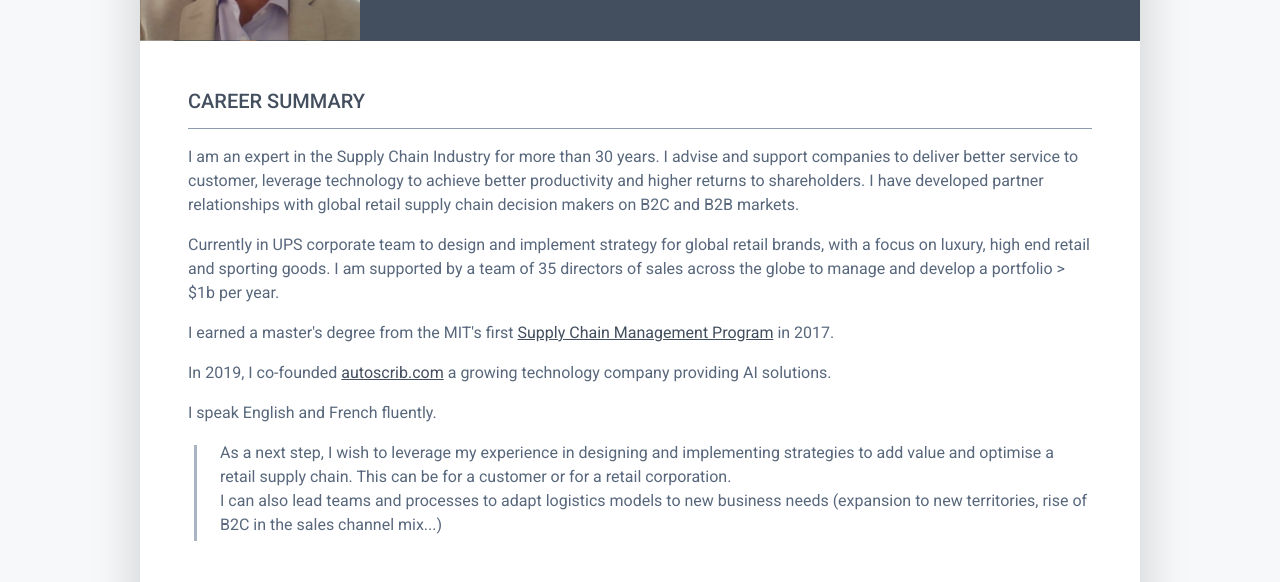
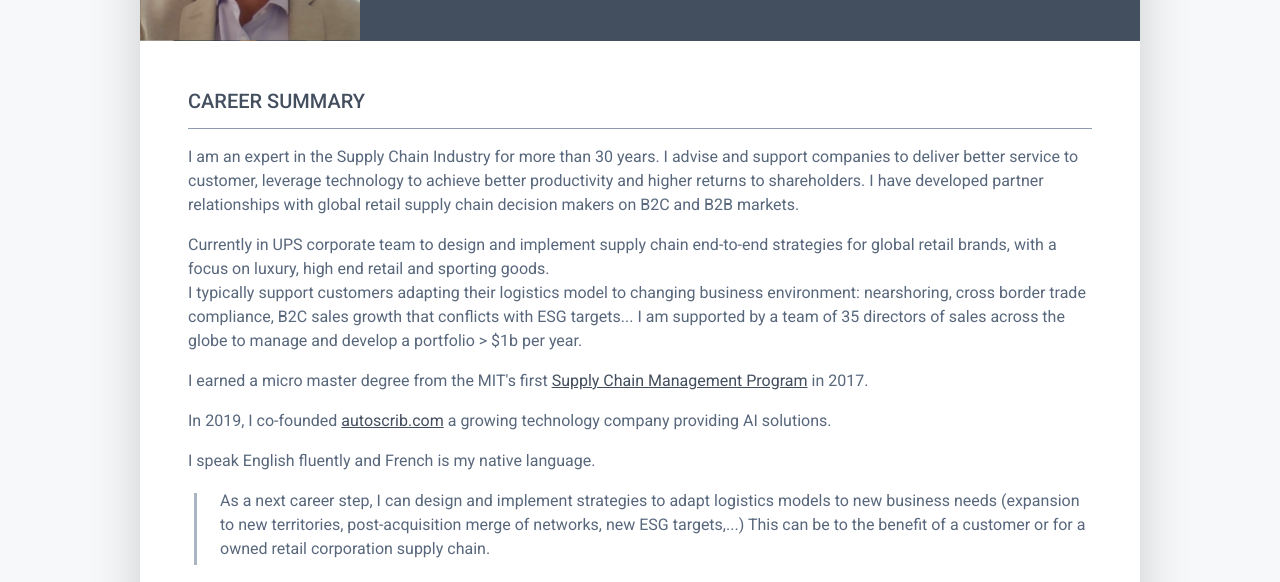
Before and after one commit to madeInLagny/resume, a plain HTML site: page index.html in a window 1280 px wide. Shown: the part 209-791 px from the top of the page. Drawn offline with Linux system fonts and the light colour scheme.

Commit message:
next step rephrased

```diff
--- a/index.html
+++ b/index.html
@@ -79,13 +79,16 @@
 							markets.
 						</p>
 						<p>
-							Currently in UPS corporate team to design and implement strategy for global retail brands, with a
-							focus on luxury, high end retail and sporting goods.
+							Currently in UPS corporate team to design and implement supply chain end-to-end strategies for global
+							retail brands, with a
+							focus on luxury, high end retail and sporting goods.<br>
+							I typically support customers adapting their logistics model to changing business environment:
+							nearshoring, cross border trade compliance, B2C sales growth that conflicts with ESG targets...
 							I am supported by a team of 35 directors of sales across the globe to manage and develop a portfolio > $1b
 							per year.
 						</p>
 						<p>
-							I earned a master's degree from the MIT's first <a href="https://micromasters.mit.edu/"> Supply Chain
+							I earned a micro master degree from the MIT's first <a href="https://micromasters.mit.edu/"> Supply Chain
 								Management Program</a> in 2017.
 						</p>
 						<p>
@@ -93,17 +96,13 @@
 							providing AI solutions.
 						</p>
 						<p>
-							I speak English and French fluently.
+							I speak English fluently and French is my native language.
 						</p>
 						<div class="resume-timeline position-relative">
 							<p class="mb-0">
-								As a next step, I wish to leverage my experience in designing and implementing strategies to add value
-								and
-								optimise a retail supply chain. This can be for a customer or for a retail corporation.
-								<br>
-								I can also lead teams and processes to adapt logistics models to new business needs (expansion to
-								new
-								territories, rise of B2C in the sales channel mix...)
+								As a next career step, I can design and implement strategies to adapt logistics models to new business needs (expansion to
+								new territories, post-acquisition merge of networks, new ESG targets,...)
+								This can be to the benefit of a customer or for a owned retail corporation supply chain.
 							</p>
 						</div>
 					</div>
@@ -171,6 +170,9 @@
 											<ul>
 												<li>Conduct "supply chain mappings" to assess top retail customers business processes to
 													develop innovative solutions that are profitable and enhance customer experiences.
+												</li>
+												<li>Design strategies to support the 'hit the B2C growth and ESG targets simultaneously'
+													challenge.
 												</li>
 												<li>Qualify and support the development of tech base solution to streamline customer supply
 													chains.<br>
```
